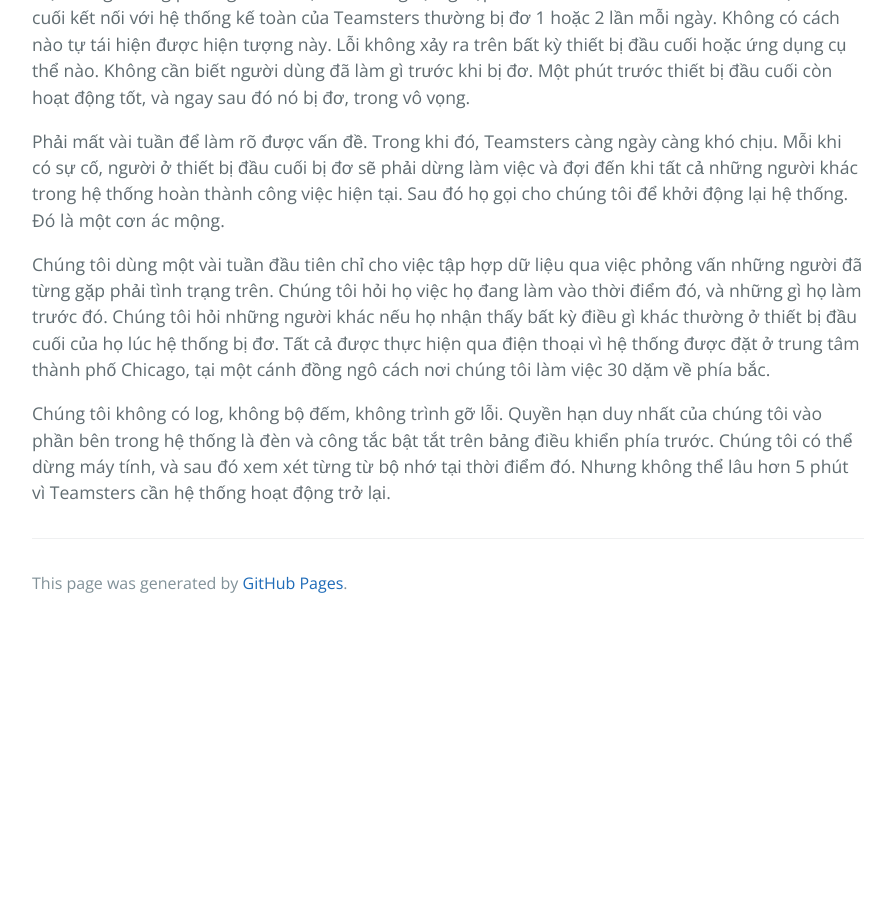
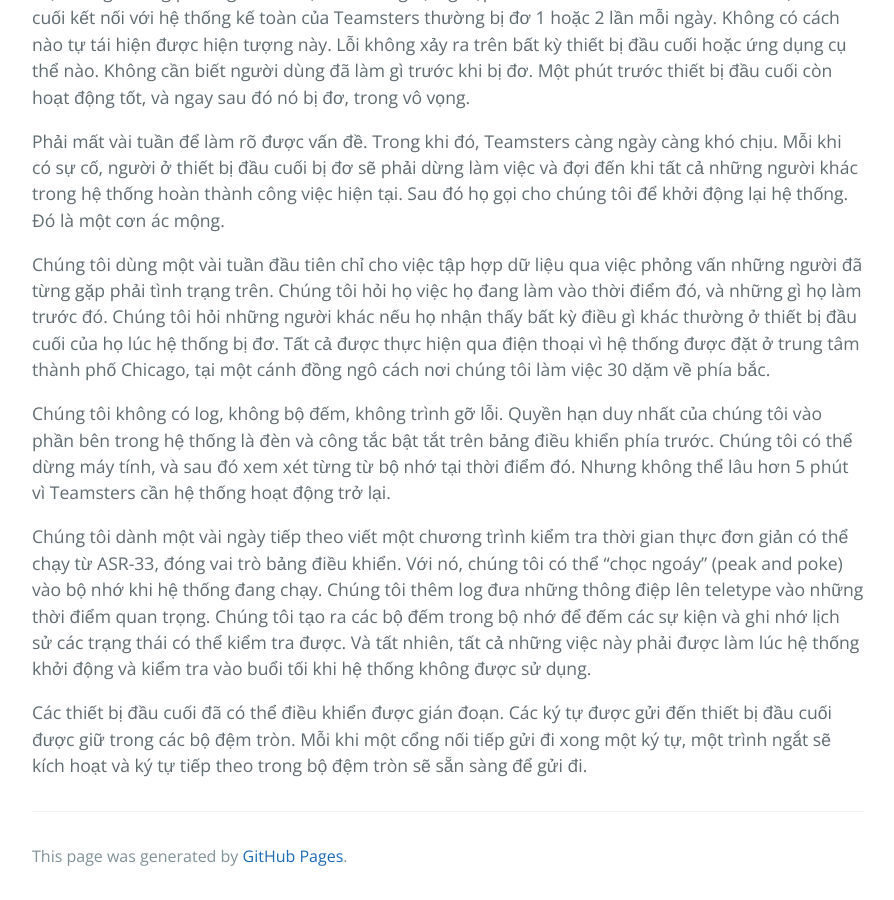
Before and after one commit to HaiBV/haibv.github.io, a Jekyll site: the page built from clean-coder/chapter-4-coding.md, in a window 1280 px wide and 900 px high, scrolled down 7371 px. Shown: the whole window, without its empty margins (192-1086 px from the left). Built offline with Jekyll 4.4.1, drawn with Linux system fonts in a browser that asks for light colours; our own code applies the rules of GitHub Pages for plain Markdown files; before the commit the page ends 7998 px from its top, so only the background shows below that.

Commit message:
Book - The Clean Coder - Chapter 4 - Coding

```diff
--- a/clean-coder/chapter-4-coding.md
+++ b/clean-coder/chapter-4-coding.md
@@ -147,3 +147,7 @@
 Chúng tôi dùng một vài tuần đầu tiên chỉ cho việc tập hợp dữ liệu qua việc phỏng vấn những người đã từng gặp phải tình trạng trên. Chúng tôi hỏi họ việc họ đang làm vào thời điểm đó, và những gì họ làm trước đó. Chúng tôi hỏi những người khác nếu họ nhận thấy bất kỳ điều gì khác thường ở thiết bị đầu cuối của họ lúc hệ thống bị đơ. Tất cả được thực hiện qua điện thoại vì hệ thống được đặt ở trung tâm thành phố Chicago, tại một cánh đồng ngô cách nơi chúng tôi làm việc 30 dặm về phía bắc.
 
 Chúng tôi không có log, không bộ đếm, không trình gỡ lỗi. Quyền hạn duy nhất của chúng tôi vào phần bên trong hệ thống là đèn và công tắc bật tắt trên bảng điều khiển phía trước. Chúng tôi có thể dừng máy tính, và sau đó xem xét từng từ bộ nhớ tại thời điểm đó. Nhưng không thể lâu hơn 5 phút vì Teamsters cần hệ thống hoạt động trở lại.
+
+Chúng tôi dành một vài ngày tiếp theo viết một chương trình kiểm tra thời gian thực đơn giản có thể chạy từ ASR-33, đóng vai trò bảng điều khiển. Với nó, chúng tôi có thể "chọc ngoáy" (peak and poke) vào bộ nhớ khi hệ thống đang chạy. Chúng tôi thêm log đưa những thông điệp lên teletype vào những thời điểm quan trọng. Chúng tôi tạo ra các bộ đếm trong bộ nhớ để đếm các sự kiện và ghi nhớ lịch sử các trạng thái có thể kiểm tra được. Và tất nhiên, tất cả những việc này phải được làm lúc hệ thống khởi động và kiểm tra vào buổi tối khi hệ thống không được sử dụng.
+
+Các thiết bị đầu cuối đã có thể điều khiển được gián đoạn. Các ký tự được gửi đến thiết bị đầu cuối được giữ trong các bộ đệm tròn. Mỗi khi một cổng nối tiếp gửi đi xong một ký tự, một trình ngắt sẽ kích hoạt và ký tự tiếp theo trong bộ đệm tròn sẽ sẵn sàng để gửi đi.
```
